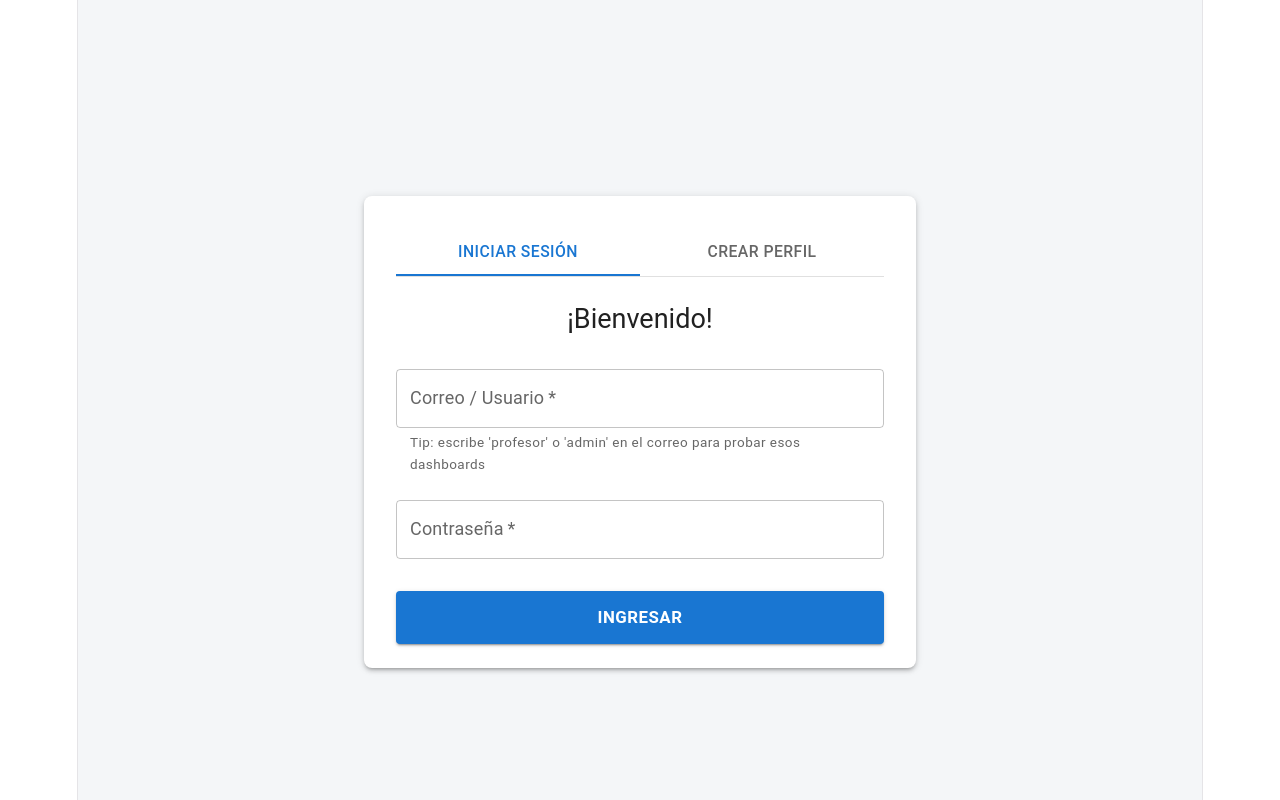
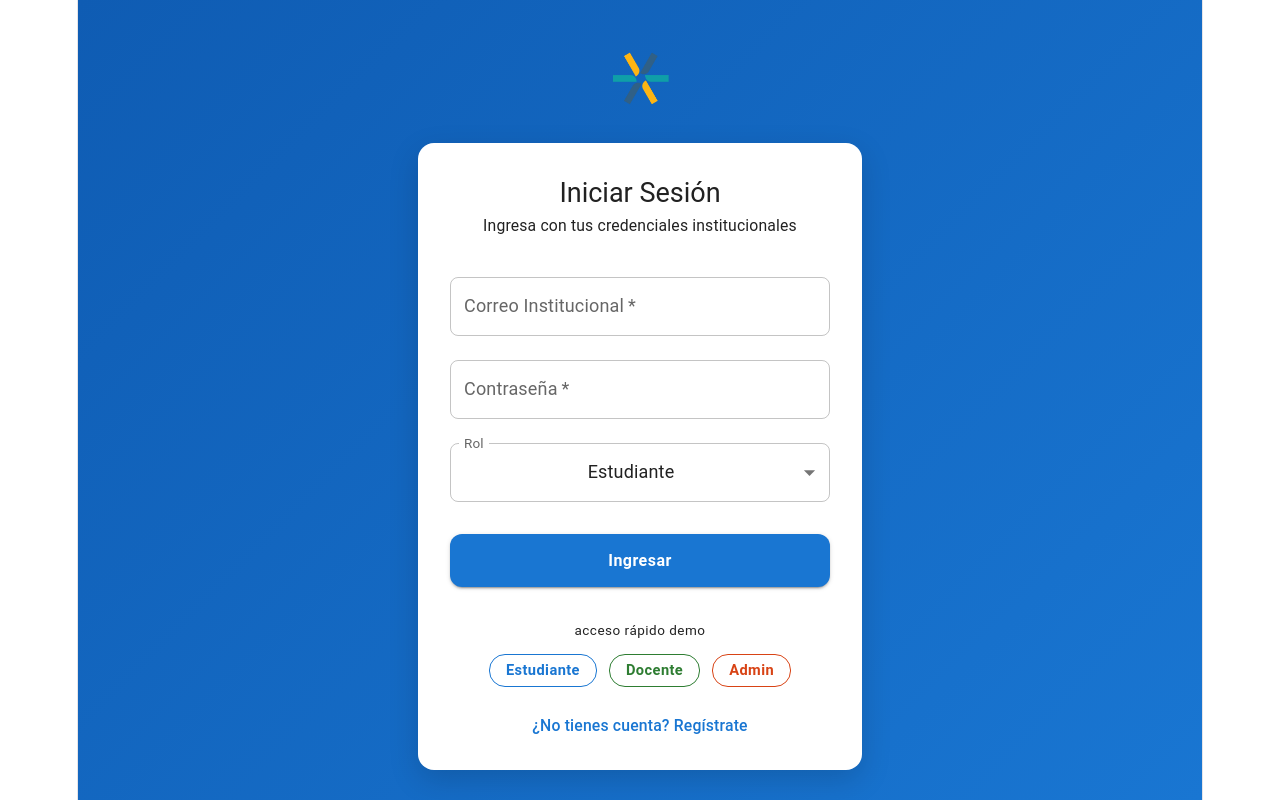
Before and after one commit to ffprogramacion/Programacion, a React (Vite) app in the folder frontend/: page /login in a window 1280 px wide. Built offline with nearby package versions, Linux system fonts and the light colour scheme.

Commit message:
feat: agregar logo institucional y mejorar diseño del formulario de inicio de sesión

```diff
--- a/frontend/src/views/Login.jsx
+++ b/frontend/src/views/Login.jsx
@@ -1,26 +1,42 @@
 import React, { useState } from 'react';
 import { useAuth } from '../context/AuthContext';
-// Importamos useNavigate desde react-router-dom
 import { useNavigate } from 'react-router-dom';
-import { Box, Card, CardContent, TextField, Button, Typography, Tabs, Tab, MenuItem, Container, CssBaseline } from '@mui/material';
+import {
+  Box, Card, CardContent, TextField, Button, Typography,
+  MenuItem, Container, CssBaseline, InputAdornment, IconButton, Link
+} from '@mui/material';
+import {
+  AccountCircle, Lock, Visibility, VisibilityOff,
+  School, ArrowDropDown
+} from '@mui/icons-material';
+import logoUnraf from '../assets/logo-unraf.png'; // Asegúrate de tener el logo en esta ruta
 
 export default function Login() {
   const { login } = useAuth();
-  const navigate = useNavigate(); // Inicializamos el navegador de rutas
+  const navigate = useNavigate();
 
-  const [tabValue, setTabValue] = useState(0);
+  // 0 = Iniciar Sesión, 1 = Registrarse (Mismo comportamiento lógico de antes)
+  const [isRegister, setIsRegister] = useState(false);
+
   const [email, setEmail] = useState('');
   const [password, setPassword] = useState('');
   const [fullName, setFullName] = useState('');
   const [role, setRole] = useState('student');
+  const [showPassword, setShowPassword] = useState(false);
+
+  // Mapeo de roles internos con las etiquetas visuales del diseño
+  const roleLabels = {
+    student: 'Estudiante',
+    teacher: 'Docente',
+    admin: 'Admin'
+  };
 
   const handleSubmit = (e) => {
     e.preventDefault();
 
-    if (tabValue === 0) {
-      // --- LÓGICA DE INICIO DE SESIÓN SIMULADA ---
-      let assignedRole = 'student';
-      // Si el correo contiene la palabra "profesor" o "admin", asigna ese rol
+    if (!isRegister) {
+      let assignedRole = role; // Toma el seleccionado en el dropdown
+      // Mantiene tu atajo por texto si escriben la palabra
       if (email.toLowerCase().includes('profesor')) assignedRole = 'teacher';
       if (email.toLowerCase().includes('admin')) assignedRole = 'admin';
 
@@ -29,9 +45,7 @@ export default function Login() {
         role: assignedRole,
         id: "12345"
       });
-
     } else {
-      // --- LÓGICA DE REGISTRO SIMULADA ---
       login({
         name: fullName || "Nuevo Usuario",
         role: role,
@@ -39,57 +53,195 @@ export default function Login() {
       });
     }
 
-    // 🔥 LA PIEZA FALTANTE: Una vez que el contexto tiene el usuario,
-    // le ordenamos a React Router que nos empuje a la ruta principal.
     navigate('/clases', { replace: true });
   };
 
+  // Función para los botones redondos de acceso rápido de tu mockup
+  const handleQuickAccess = (selectedRole) => {
+    setRole(selectedRole);
+    if (selectedRole === 'student') setEmail('alumno@unraf.edu.ar');
+    if (selectedRole === 'teacher') setEmail('profesor.milton@unraf.edu.ar');
+    if (selectedRole === 'admin') setEmail('admin@unraf.edu.ar');
+  };
+
   return (
-    <Box sx={{ backgroundColor: '#f4f6f8', minHeight: '100vh', display: 'flex', alignItems: 'center', justifyContext: 'center' }}>
+    <Box
+      sx={{
+        background: 'linear-gradient(135deg, #0f5cb3 0%, #1976d2 100%)', // Paleta UNRaf
+        minHeight: '100vh',
+        display: 'flex',
+        flexDirection: 'column',
+        alignItems: 'center',
+        justifyContent: 'center',
+        px: 2
+      }}
+    >
       <CssBaseline />
-      <Container maxWidth="sm" sx={{ mt: 8 }}>
-        <Card sx={{ boxShadow: 3, borderRadius: 2 }}>
-          <CardContent sx={{ p: 4 }}>
-            <Box sx={{ borderBottom: 1, borderColor: 'divider', mb: 3 }}>
-              <Tabs value={tabValue} onChange={(e, v) => setTabValue(v)} variant="fullWidth">
-                <Tab label="Iniciar Sesión" />
-                <Tab label="Crear Perfil" />
-              </Tabs>
-            </Box>
 
-            <Typography variant="h5" align="center" fontWeight="bold" gutterBottom>
-              {tabValue === 0 ? '¡Bienvenido!' : 'Registra tu cuenta'}
+<Box
+  sx={{
+    display: 'flex',
+    justifyContent: 'center',
+    alignItems: 'center',
+    mb: 4,
+    mt: 2
+  }}
+>
+  <img
+    src={logoUnraf} // <-- Aquí se pasa la variable que importaste arriba
+    alt="Logo Institucional UNRaf"
+    style={{
+      width: 'auto',
+      height: '65px',
+      objectFit: 'contain'
+    }}
+  />
+</Box>
+      <Container maxWidth="xs" disableGutters>
+        <Card sx={{ borderRadius: 4, boxShadow: '0px 10px 30px rgba(0,0,0,0.15)', p: 1 }}>
+          <CardContent sx={{ p: 3 }}>
+
+            <Typography variant="h5" fontWeight="bold" sx={{ color: '#212121', mb: 0.5 }}>
+              {isRegister ? 'Crear Perfil' : 'Iniciar Sesión'}
+            </Typography>
+            <Typography variant="body2" color="text.secondary" sx={{ mb: 3 }}>
+              {isRegister ? 'Completa tus datos de registro' : 'Ingresa con tus credenciales institucionales'}
             </Typography>
 
-            <Box component="form" onSubmit={handleSubmit} sx={{ mt: 2 }}>
-              {tabValue === 1 && (
-                <TextField fullWidth label="Nombre Completo" variant="outlined" margin="normal" required value={fullName} onChange={(e) => setFullName(e.target.value)} />
+            <Box component="form" onSubmit={handleSubmit}>
+              {isRegister && (
+                <TextField
+                  fullWidth
+                  label="Nombre Completo"
+                  variant="outlined"
+                  margin="normal"
+                  required
+                  value={fullName}
+                  onChange={(e) => setFullName(e.target.value)}
+                  sx={{ '& .MuiOutlinedInput-root': { borderRadius: 2 } }}
+                />
               )}
 
+              {/* Input de Correo Institucional */}
               <TextField
                 fullWidth
-                label="Correo / Usuario"
+                label="Correo Institucional"
                 variant="outlined"
                 margin="normal"
                 required
-                helperText={tabValue === 0 ? "Tip: escribe 'profesor' o 'admin' en el correo para probar esos dashboards" : ""}
+                placeholder="usuario@universidad.edu"
                 value={email}
                 onChange={(e) => setEmail(e.target.value)}
+                InputProps={{
+                  startAdornment: (
+                    <InputAdornment position="start">
+                      <AccountCircle color="action" />
+                    </InputAdornment>
+                  ),
+                }}
+                sx={{ '& .MuiOutlinedInput-root': { borderRadius: 2 } }}
               />
 
-              <TextField fullWidth label="Contraseña" type="password" variant="outlined" margin="normal" required value={password} onChange={(e) => setPassword(e.target.value)} />
+              {/* Input de Contraseña */}
+              <TextField
+                fullWidth
+                label="Contraseña"
+                type={showPassword ? 'text' : 'password'}
+                variant="outlined"
+                margin="normal"
+                required
+                value={password}
+                onChange={(e) => setPassword(e.target.value)}
+                InputProps={{
+                  startAdornment: (
+                    <InputAdornment position="start">
+                      <Lock color="action" />
+                    </InputAdornment>
+                  ),
+                  endAdornment: (
+                    <InputAdornment position="end">
+                      <IconButton onClick={() => setShowPassword(!showPassword)} edge="end">
+                        {showPassword ? <VisibilityOff /> : <Visibility />}
+                      </IconButton>
+                    </InputAdornment>
+                  )
+                }}
+                sx={{ '& .MuiOutlinedInput-root': { borderRadius: 2 } }}
+              />
 
-              {tabValue === 1 && (
-                <TextField fullWidth select label="Selecciona tu Rol" value={role} onChange={(e) => setRole(e.target.value)} margin="normal">
-                  <MenuItem value="student">Alumno</MenuItem>
-                  <MenuItem value="teacher">Profesor</MenuItem>
-                  <MenuItem value="admin">Administrador</MenuItem>
-                </TextField>
+              {/* Selector de Rol Dinámico */}
+              <TextField
+                fullWidth
+                select
+                label="Rol"
+                value={role}
+                onChange={(e) => setRole(e.target.value)}
+                margin="normal"
+                InputProps={{
+                  endAdornment: <ArrowDropDown sx={{ pointerEvents: 'none', mr: 1, color: 'action.active' }} />
+                }}
+                SelectProps={{ IconComponent: () => null }} // Quitamos el icono por defecto para usar el del Figma
+                sx={{ '& .MuiOutlinedInput-root': { borderRadius: 2 } }}
+              >
+                <MenuItem value="student">Estudiante</MenuItem>
+                <MenuItem value="teacher">Docente</MenuItem>
+                <MenuItem value="admin">Administrador</MenuItem>
+              </TextField>
+
+              {/* Botón Principal azul redondeado */}
+              <Button
+                type="submit"
+                fullWidth
+                variant="contained"
+                size="large"
+                sx={{
+                  mt: 3,
+                  mb: 4,
+                  py: 1.6,
+                  fontWeight: 'bold',
+                  borderRadius: 3,
+                  fontSize: '16px',
+                  backgroundColor: '#1976d2',
+                  textTransform: 'none',
+                  '&:hover': { backgroundColor: '#115293' }
+                }}
+              >
+                {isRegister ? 'Registrarse' : 'Ingresar'}
+              </Button>
+
+              {/* Sección Acceso Rápos Demo de tu Prototipo */}
+              {!isRegister && (
+                <Box sx={{ textAlign: 'center', mb: 3 }}>
+                  <Typography variant="caption" color="text.secondary" sx={{ display: 'block', mb: 1.5, letterSpacing: '0.5px' }}>
+                    acceso rápido demo
+                  </Typography>
+                  <Box sx={{ display: 'flex', justifyContent: 'center', gap: 1.5 }}>
+                    <Button variant="outlined" size="small" onClick={() => handleQuickAccess('student')} sx={{ borderRadius: 4, px: 2, textTransform: 'none', borderColor: '#1976d2', color: '#1976d2', fontWeight: 'bold' }}>
+                      Estudiante
+                    </Button>
+                    <Button variant="outlined" size="small" onClick={() => handleQuickAccess('teacher')} sx={{ borderRadius: 4, px: 2, textTransform: 'none', borderColor: '#2e7d32', color: '#2e7d32', fontWeight: 'bold' }}>
+                      Docente
+                    </Button>
+                    <Button variant="outlined" size="small" onClick={() => handleQuickAccess('admin')} sx={{ borderRadius: 4, px: 2, textTransform: 'none', borderColor: '#d84315', color: '#d84315', fontWeight: 'bold' }}>
+                      Admin
+                    </Button>
+                  </Box>
+                </Box>
               )}
 
-              <Button type="submit" fullWidth variant="contained" size="large" sx={{ mt: 3, py: 1.5, fontWeight: 'bold' }}>
-                {tabValue === 0 ? 'Ingresar' : 'Registrarse'}
-              </Button>
+              {/* Enrutador alternativo inferior */}
+              <Box sx={{ textAlign: 'center', mt: 2 }}>
+                <Link
+                  component="button"
+                  type="button"
+                  variant="body2"
+                  onClick={() => setIsRegister(!isRegister)}
+                  sx={{ underline: 'hover', fontWeight: 'medium', color: '#1976d2', textDecoration: 'none' }}
+                >
+                  {isRegister ? '¿Ya tienes cuenta? Inicia Sesión' : '¿No tienes cuenta? Regístrate'}
+                </Link>
+              </Box>
+
             </Box>
           </CardContent>
         </Card>
```
Also changed, not shown: frontend/src/assets/logo-unraf.png (added).
